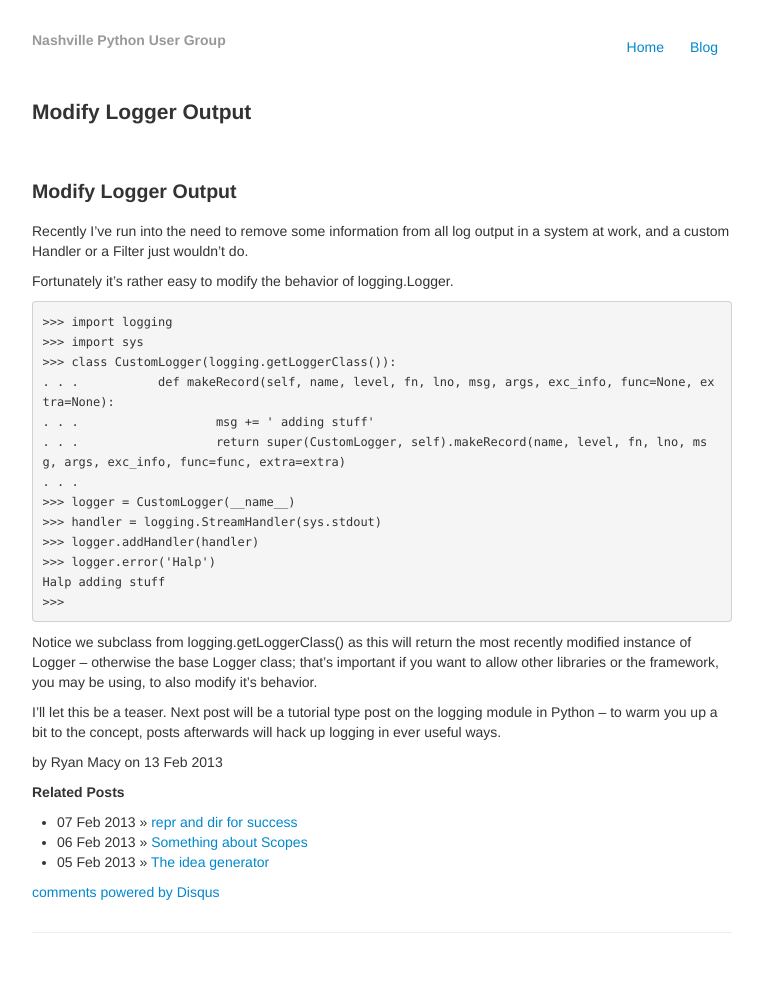
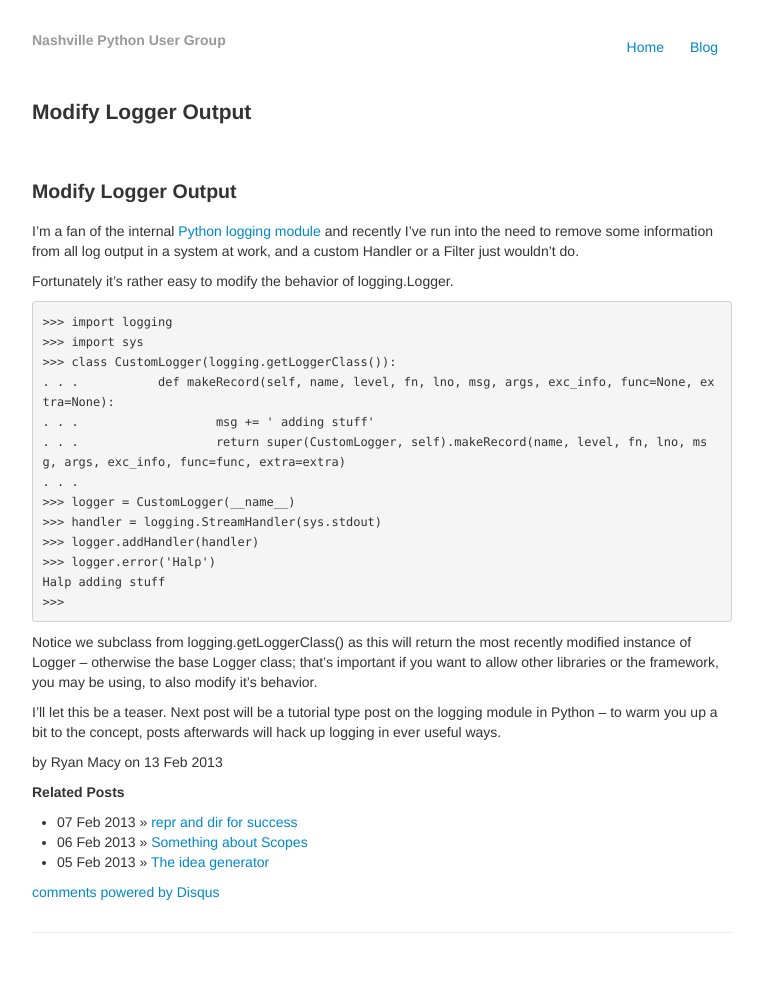
Before and after one commit to pynashorg/pynashorg.github.com, a Jekyll site: the page built from _posts/2013-02-13-modify-logger.md, in a window 1280 px wide. Shown: the whole page, without its empty margins (258-1021 px from the left). Built offline with Jekyll 4.4.1, drawn with Linux system fonts in a browser that asks for light colours; nearby versions of some CDN libraries; library files that are not in the unit come from our copies; comment, search, counter and statistics services are not loaded.

Commit message:
slight revision to modify-logger

```diff
--- a/_posts/2013-02-13-modify-logger.md
+++ b/_posts/2013-02-13-modify-logger.md
@@ -7,7 +7,7 @@ comments: true
 
 ##Modify Logger Output
 
-Recently I've run into the need to remove some information from all log output in a system at work, and a custom Handler or a Filter just wouldn't do.
+I'm a fan of the internal [Python logging module](http://docs.python.org/2.7/library/logging.html) and recently I've run into the need to remove some information from all log output in a system at work, and a custom Handler or a Filter just wouldn't do.
 
 Fortunately it's rather easy to modify the behavior of logging.Logger.
 
```
